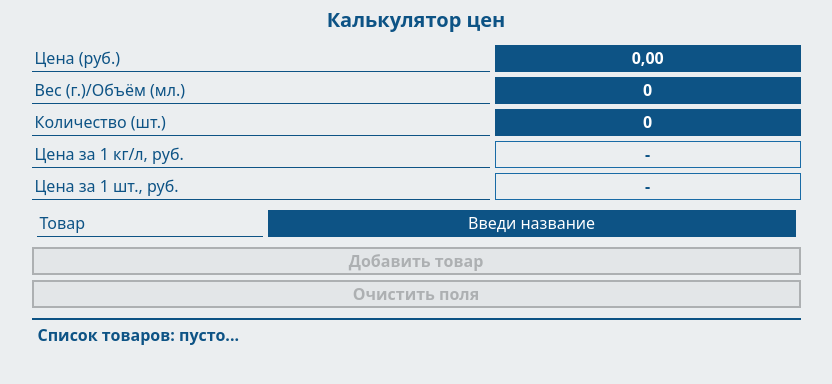
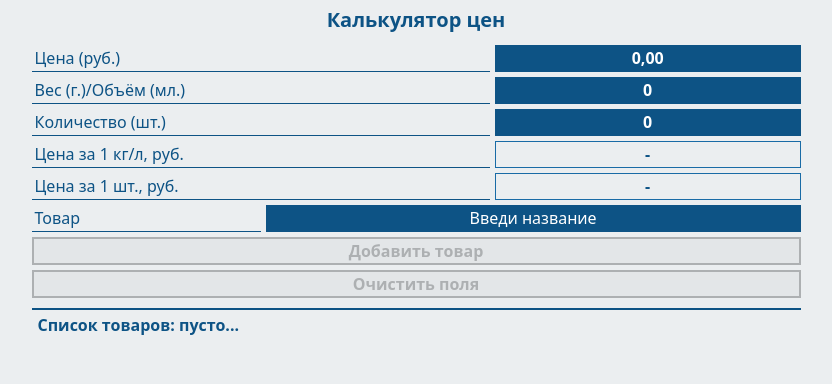
Before and after one commit to stepantsuk/easylitre, a React (Create React App) app: page / in a window 1280 px wide. Shown: the top 384 px of the page, without its empty margins (224-1056 px from the left). Built offline with nearby package versions, Linux system fonts and the light colour scheme.

Commit message:
styles fixes

```diff
--- a/src/components/InputProductName/styled.ts
+++ b/src/components/InputProductName/styled.ts
@@ -6,7 +6,6 @@ export const ProductNameWrapper = styled.div`
   justify-content: space-between;
   gap: 5px;
   width: 100%;
-  padding: 5px;
 `
 
 export const ProductNameLexica = styled.div`
```
